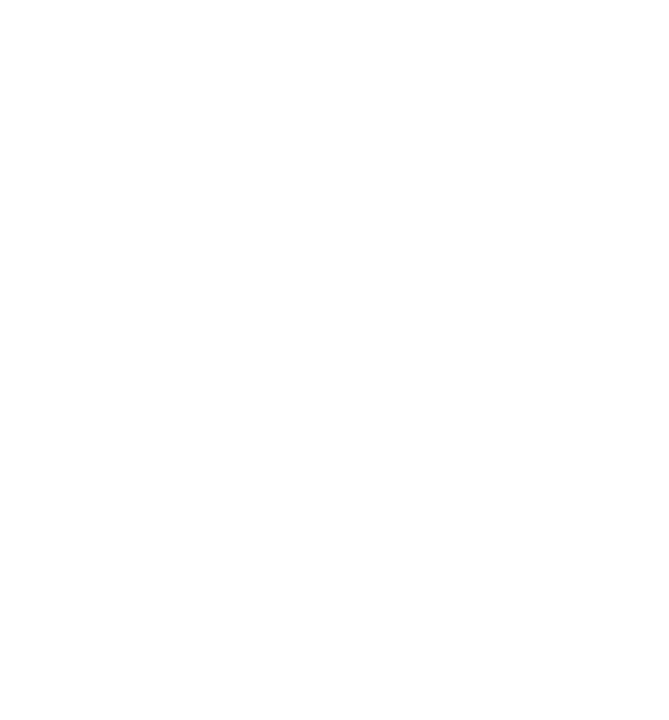
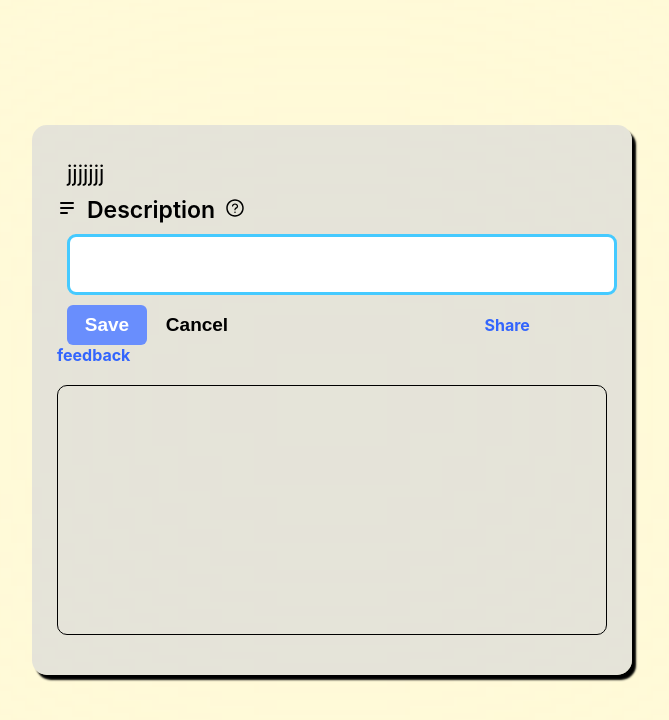
Before and after one commit to Sachin2903/Kanban_Board_clone, a React (Create React App) app: page /description in a window 1280 px wide. Before the commit this address had no page. Shown: the top 720 px of the page, without its empty margins (308-977 px from the left). Built offline with nearby package versions, Linux system fonts and the light colour scheme.

Commit message:
add description

```diff
--- a/src/App.js
+++ b/src/App.js
@@ -1,14 +1,14 @@
-
 import { Routes,Route } from 'react-router-dom';
 import './App.css';
 import { HeroPage } from './components/pages/heropage/heroPage';
 import {MainPage} from "./components/pages/mainPage/mainPage";
-
+import {EditOpenBox} from "./components/molecules/editTextBox/editTextBox";
 function App() {
   return (
     <Routes>
       <Route path="/" element={<MainPage/>}/>
       <Route path="/kanbanboard" element={<HeroPage/>}/>
+      <Route path="/description" element={<EditOpenBox/>}/>
     </Routes>
   );
 }
--- a/src/components/molecules/AllList/allList.js
+++ b/src/components/molecules/AllList/allList.js
@@ -47,12 +47,12 @@
          progress: undefined,
          theme: "colored",
          });
+   }
+ }
 
 
-
-   }
-
-
+ function openDesActivityPage(){
+  console.log(idForMinCross,idForMain);
  }
 
 
@@ -69,7 +69,7 @@
          </div>):(<div></div>)
 
          }
-            <p className={styles.minToDoListMessage}>{minTitle}</p>
+            <p onClick={openDesActivityPage} className={styles.minToDoListMessage}>{minTitle}</p>
              <HiPencil onClick={changeMinTitleFun} className={styles.miniToDoListIconsPencil}/>
              <RxCross2 onClick={deleteMinListFun} className={styles.miniToDoListIconsCross}/>
 
--- a/src/components/molecules/AllList/allList.module.css
+++ b/src/components/molecules/AllList/allList.module.css
@@ -10,7 +10,9 @@
     box-shadow: 0 0 5px black;
 }
 .minToDoListMessage{
-    width: 85%;
+    cursor: pointer;
+    word-break: break-all;
+    width: 60%;
     font-family: monospace;
     font-weight: 500;
     font-size: 16px;
@@ -52,7 +54,6 @@
     height: 68px;
     width:70%;
     top:-5px;
-
 }
 
 
--- a/src/components/molecules/editTextBox/editOpenBox.module.css
+++ b/src/components/molecules/editTextBox/editOpenBox.module.css
@@ -1,86 +1,109 @@
+.editMainbox {
+    position: absolute;
+    top: 0;
+    width: 100%;
+    height: 100%;
+    background-color: rgb(255, 250, 216);
+    backdrop-filter: blur(1000px);
+}
 
-.editMainbox{
-    position: absolute;
-    top:0;
-    width:100%;
-    height: 100%;
-   display: none;
-    backdrop-filter: blur(1000px);
-
-}
-.editMainboxContainer{
-    width:100%;
+.editMainboxContainer {
+    width: 100%;
     height: 100%;
     backdrop-filter: blur(1000px);
     display: flex;
     justify-content: center;
     align-items: center;
 
-
 }
 
-.editMainboxContent{
+.editMainboxContent {
     text-align: left;
     border: 0;
     width: 600px;
     min-width: 500px;
-    height: 550px;
+    min-height: 550px;
+    max-height: 700px;
+    overflow-y: auto;
     border-radius: 15px;
-    min-height: 550px;
-    background-color:rgba(218, 218, 218, 0.685);
+    background-color: rgba(218, 218, 218, 0.685);
     padding: 25px;
+    box-shadow: 4px 5px 2px black;
 }
 
-.desText{
+.desText {
     cursor: none;
     font-weight: 600;
     display: inline;
     font-size: 23px;
-    margin:0 10px;
+    margin: 0 10px;
 }
-.desMenu{
+
+.desMenu {
     cursor: none;
-
     font-size: 20px;
 }
-.textArea{
+
+.textArea {
     width: 100%;
-    height: 80%;
-    margin:10px;
+    height: 15%;
+    padding: 15px;
+    margin: 10px;
     border-radius: 9px;
     background-color: white;
     border: 3px solid rgb(69, 202, 255);
+    font-weight: bold;
+    font-size: 22px;
+    font-family: monospace;
+    outline: none;
 }
-.desBtnSave{
+
+.desBtnSave {
     background-color: rgb(105, 142, 253);
     color: white;
     height: 40px;
     font-size: 19px;
-    width:80px;
+    width: 80px;
     border-radius: 6px;
     border: 0;
     margin: 0 10px;
     cursor: pointer;
-           font-weight: bold;
+    font-weight: bold;
 }
-.desBtnCancel{
-   background-color: transparent;
+
+.desBtnCancel {
+    background-color: transparent;
     color: black;
     height: 40px;
     font-size: 19px;
-    width:80px;
+    width: 80px;
     border-radius: 6px;
     border: 0;
-  font-weight: bold;
-  cursor: pointer;
+    font-weight: bold;
+    cursor: pointer;
 }
-.desBtnSideText{
+
+.desBtnSideText {
     cursor: none;
     display: inline;
-    margin-left:45%;
+    margin-left: 45%;
     color: rgb(51, 101, 253);
     font-size: 16px;
     font-weight: bold;
+}
 
 
+/*-----*/
+.bottomDesActivity {
+    margin-top: 20px;
+    width: 100%;
+    border: 1px solid black;
+    min-height: 250px;
+    border-radius: 10px;
+    padding: 20px;
 }
+
+.DesTitle {
+    font-size: 22px;
+    margin: 10px;
+}
--- a/src/components/molecules/editTextBox/editTextBox.js
+++ b/src/components/molecules/editTextBox/editTextBox.js
@@ -1,34 +1,39 @@
-import { Fragment ,useRef} from "react"
+import { Fragment, useRef } from "react"
 import styles from "./editOpenBox.module.css"
 import { HiMenuAlt2 } from "react-icons/hi"
 import { AiOutlineQuestionCircle } from "react-icons/ai"
 
 export function EditOpenBox() {
-    const textBoxDiv=useRef();
 
 
 
- function closeTextBox(){
-    textBoxDiv.current.style.display="none";
 
- }
+    function closeTextBox() {
+
+
+    }
 
 
 
     return (
         <Fragment>
-            <div ref={textBoxDiv} className={styles.editMainbox}>
+            <div className={styles.editMainbox}>
                 <div className={styles.editMainboxContainer}>
                     <div className={styles.editMainboxContent}>
+                        <p className={styles.DesTitle}>jjjjjjj</p>
                         <HiMenuAlt2 className={styles.desMenu} />
                         <p className={styles.desText}>Description</p>
                         <AiOutlineQuestionCircle className={styles.desMenu} />
-                        <div className={styles.textArea}>
+                        <input className={styles.textArea} />
 
-                        </div>
+
                         <button className={styles.desBtnSave}>Save</button>
                         <button onClick={closeTextBox} className={styles.desBtnCancel}>Cancel</button>
                         <p className={styles.desBtnSideText}>Share feedback</p>
+                        <div className={styles.bottomDesActivity}>
+
+
+                        </div>
 
                     </div>
 
--- a/src/components/molecules/separateToDoList/seperateToDoList.module.css
+++ b/src/components/molecules/separateToDoList/seperateToDoList.module.css
@@ -70,7 +70,6 @@
 .ToDolistInput{
     border-radius: 8px;
     width: 80%;
-
     height: 35px;
     padding:2px 8px;
     border: 0;
--- a/src/components/pages/heropage/heroPage.js
+++ b/src/components/pages/heropage/heroPage.js
@@ -2,7 +2,7 @@
 import { Navbar } from "../../organisms/navbar/navbar";
 import styles from "./heroPage.module.css";
 import { InitialTask } from "../../molecules/initialTask/initialTask";
-import { EditOpenBox } from "../../molecules/editTextBox/editTextBox";
+
 export function HeroPage(){
 
 
@@ -21,7 +21,7 @@
 
 
 
-             <EditOpenBox/>
+
 
 
 
--- a/src/slice/websiteTodoSlice.js
+++ b/src/slice/websiteTodoSlice.js
@@ -41,8 +41,7 @@
 
         }),
         addMinList: ((state, action) => {
-
-            const addMinListData = {
+           const addMinListData = {
                 idMin: uuidv4(),
                 minTaskTitle: action.payload.minTitle,
                 EditStatusOfMin: false,
```
